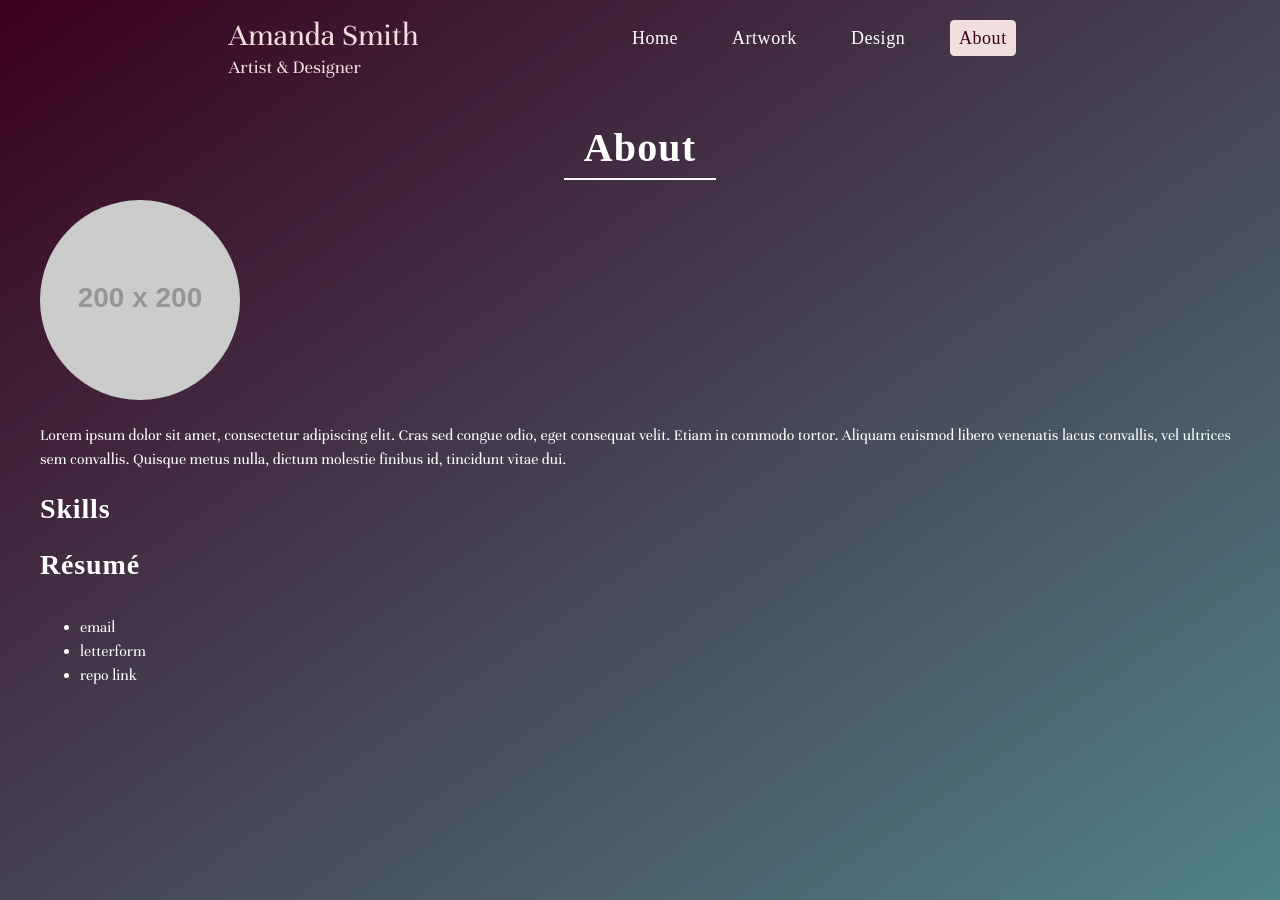
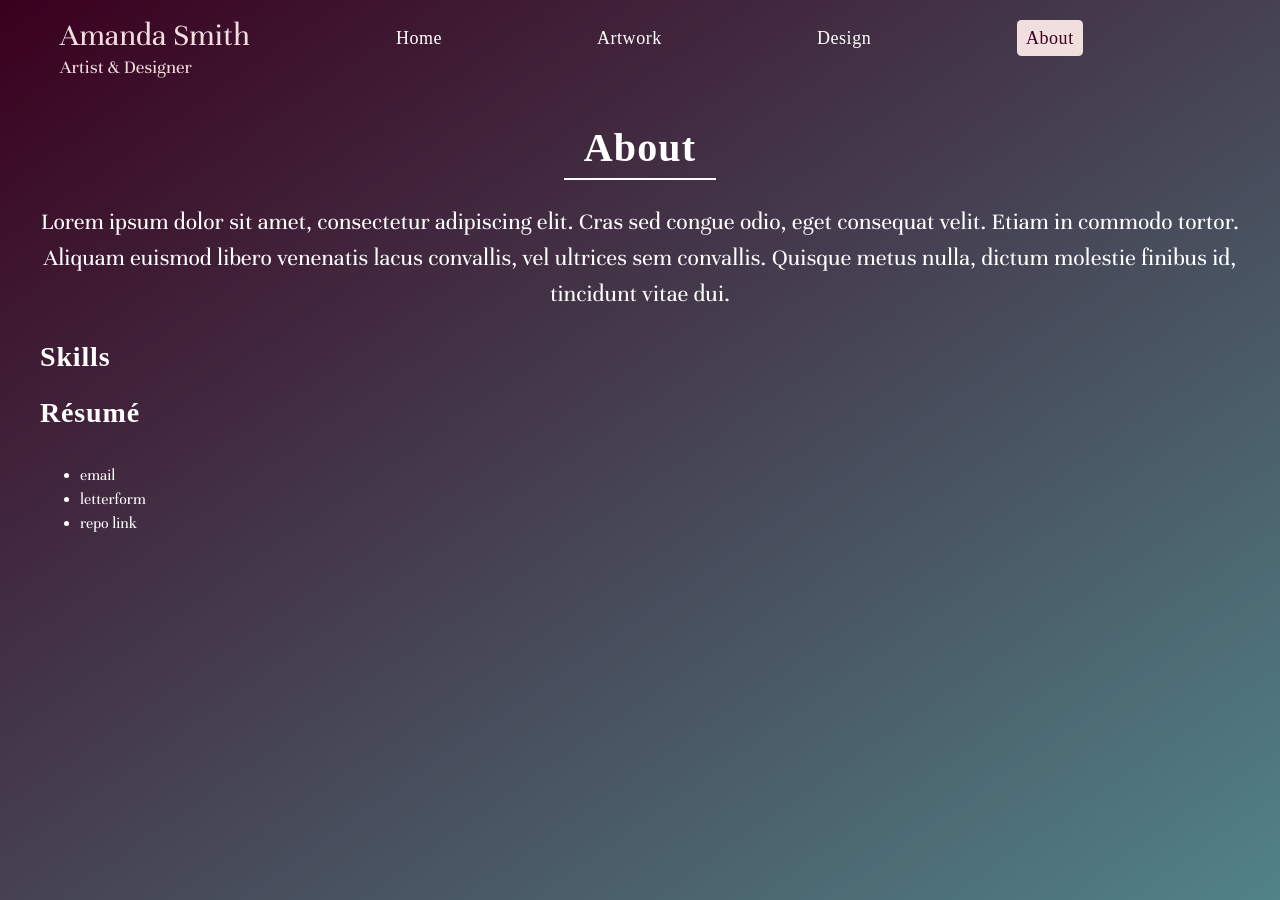
Before and after one commit to asmithorn/asmithorn.github.io, a Jekyll site: the page built from about/index.html, in a window 1280 px wide. Built offline with Jekyll 4.4.1, drawn with Linux system fonts in a browser that asks for light colours; some web fonts are replaced.

Commit message:
styling##

```diff
--- a/about/index.html
+++ b/about/index.html
@@ -6,8 +6,8 @@ layout: default
     <header>
       <h1 class="u-row-header">About</h1>
     </header>
-    <div><img class="u-image-round" src="https://via.placeholder.com/200?text=Headshot.jpg" alt="headshot"/></div>
-    <p>Lorem ipsum dolor sit amet, consectetur adipiscing elit. Cras sed congue odio, eget consequat velit. Etiam in commodo tortor. Aliquam euismod libero venenatis lacus convallis, vel ultrices sem convallis. Quisque metus nulla, dictum molestie finibus id, tincidunt vitae dui.</p>
+    <!-- <div><img class="u-image-round" src="https://via.placeholder.com/200?text=Headshot.jpg" alt="headshot"/></div> -->
+    <p class="u-center u-text--large">Lorem ipsum dolor sit amet, consectetur adipiscing elit. Cras sed congue odio, eget consequat velit. Etiam in commodo tortor. Aliquam euismod libero venenatis lacus convallis, vel ultrices sem convallis. Quisque metus nulla, dictum molestie finibus id, tincidunt vitae dui.</p>
   </section>
 </div>
 
--- a/css/style.scss
+++ b/css/style.scss
@@ -215,6 +215,8 @@ h2 {
   width: fit-content;
 }
 
+.u-text--large {font-size: 1.5em;}
+
 
 
 
@@ -226,9 +228,13 @@ h2 {
     justify-content: space-between;
   }
 
-  .c-name {text-align: left;}
+  .c-name {
+    text-align: left;
+    // width: 40%;
+  }
 
-  .c-site-nav {width: 60%;}
+  // .c-site-nav {width: 60%;}
+    .c-site-nav {flex-grow: 2;}
 
 }
 
@@ -237,7 +243,9 @@ h2 {
 
 @media only screen and (min-width: 768px) {
 
-  .c-site-nav {width: 50%;}
+  // .c-name {width: 50%;}
+
+  // .c-site-nav {width: 50%;}
 
 }
 
@@ -246,7 +254,9 @@ h2 {
 
 @media only screen and (min-width: 960px) {
 
-  .c-site-nav {width: 40%;}
+  // .c-name {width: 60%;}
+
+  // .c-site-nav {width: 40%;}
 
 }
 
```
